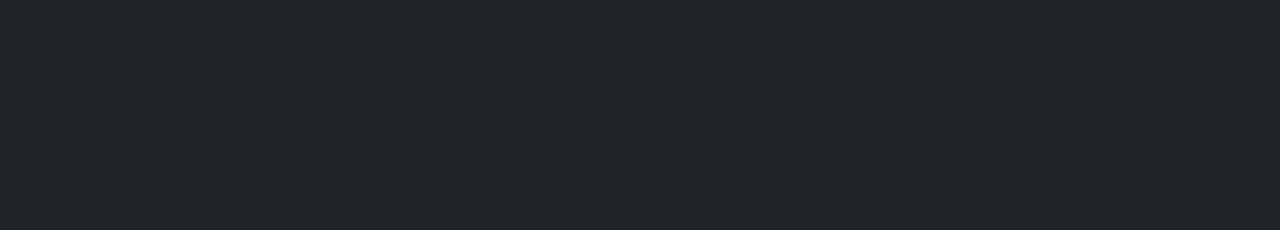
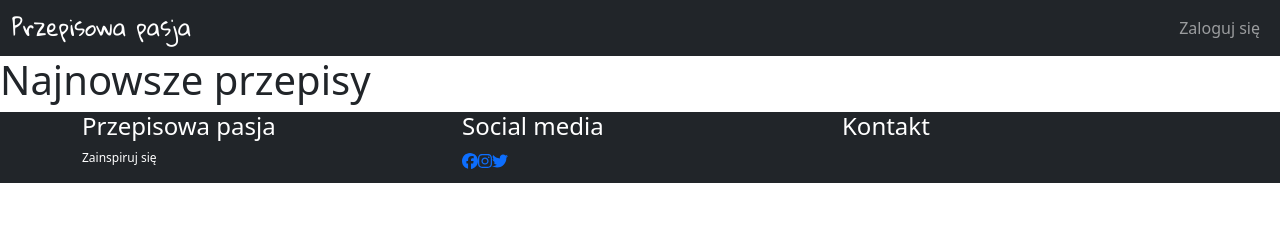
Before and after one commit to JakubCukrowski/Cookbook, a React (Create React App) app: page /newest-recipes in a window 1280 px wide. Shown: the top 230 px of the page. Built offline with nearby package versions, Linux system fonts and the light colour scheme; no server answers.

Commit message:
Couple css changes, couple UX improvements, added onClick to recipesgroup button

```diff
--- a/src/App.js
+++ b/src/App.js
@@ -10,6 +10,7 @@ import { SignUp } from "./components/SignUp";
 import { SignIn } from "./components/SignIn";
 import { Dashboard } from "./components/Dashboard";
 import { NotFound } from "./components/NotFound";
+import { NewestRecipesPage } from "./components/NewestRecipesPage";
 
 function App() {
 
@@ -26,6 +27,7 @@ function App() {
             </>}/>
             <Route path="/recipes/:recipeId" element={<SingleRecipe />} />
             <Route path="/dashboard" element={<Dashboard />} />
+            <Route path="/newest-recipes" element={<NewestRecipesPage />} />
           </Route>
           <Route path="/signup" element={<SignUp />} />
           <Route path="/signin" element={<SignIn />} />
--- a/src/components/Dashboard.jsx
+++ b/src/components/Dashboard.jsx
@@ -8,7 +8,7 @@ export const Dashboard = () => {
     return (
         <>
             {user !== null
-            ? <section style={{maxWidth: "100%", paddingTop: 80}}>
+            ? <section style={{maxWidth: "100%"}}>
                 <h1>{user.displayName}</h1>
             </section>
             :   <div style={{maxWidth: "100%", minHeight: "100vh", display: "flex", justifyContent: "center", alignItems: "center"}}>
--- a/src/components/Footer.jsx
+++ b/src/components/Footer.jsx
@@ -14,8 +14,7 @@ export const Footer = () => {
                     <Col>
                         <h4>Przepisowa pasja</h4>
                         <p style={{fontSize: 12}}>
-                            Jedzenie to sztuka, która tworzy
-                            niepowtarzalne chwile pełne smaku i doznań kulinarnych.
+                            Zainspiruj się
                         </p>
                     </Col>
                     <Col>
--- a/src/components/Hero.jsx
+++ b/src/components/Hero.jsx
@@ -50,14 +50,9 @@ export const Hero = () => {
 
     //close the results on focus out
     const handleFocusOut = () => {
-        const timeoutId = setTimeout(() => {
-            setIsFocused(false)
-            setQueryText("")
-            setQueryResults([])
-            setActiveIndex("")
-        }, 100);
-
-        return () => clearTimeout(timeoutId)
+        setIsFocused(false)
+        setQueryResults([])
+        setActiveIndex("")
     }
 
     //handle mouse over
--- a/src/components/Navbar.jsx
+++ b/src/components/Navbar.jsx
@@ -8,6 +8,8 @@ import { UserAuth } from '../context/AuthContext';
 export const CustomNavbar = () => {
   const {user, signout} = UserAuth()
   const navigate = useNavigate()
+
+  const pathname = window.location.pathname
 
   const handleSignOut = async () => {
     try {
@@ -22,7 +24,8 @@ export const CustomNavbar = () => {
   return (
     <>
       <Navbar
-        fixed="top"
+        fixed={pathname === '/' ? 'top' : ''}
+        sticky={pathname !== '/' ? 'top' : ''}
         variant="dark"
         bg="dark"
         expand="lg">
--- a/src/components/NewestRecipes.jsx
+++ b/src/components/NewestRecipes.jsx
@@ -1,14 +1,20 @@
 import React from "react";
 import { UserAuth } from "../context/AuthContext";
 import { RecipesGroup } from "./RecipesGroup";
+import { useNavigate } from "react-router-dom";
 
 export const NewestRecipes = () => {
     const {recipes} = UserAuth()
     const checkDate = (date) => new Date(date)
+    const navigate = useNavigate()
 
     const sorted = [...recipes].sort((a, b) => checkDate(b.createdAt) - checkDate(a.createdAt))
 
+    const handleClick = () => {
+        navigate('/newest-recipes')
+    }
+
     return (
-        <RecipesGroup title="Najnowsze przepisy" array={sorted} />
+        <RecipesGroup title="Najnowsze przepisy" array={sorted} onClick={handleClick}/>
     )
 }
--- /dev/null
+++ b/src/components/NewestRecipesPage.jsx
@@ -0,0 +1,10 @@
+import React from "react";
+
+export const NewestRecipesPage = () => {
+
+    return (
+        <section>
+            <h1>Najnowsze przepisy</h1>
+        </section>
+    )
+}
--- a/src/components/RecipesGroup.jsx
+++ b/src/components/RecipesGroup.jsx
@@ -10,7 +10,7 @@ import { StyledLink } from "../styles/StyledLink";
 import { LikeButton } from "./LikeButton";
 import { UserAuth } from "../context/AuthContext";
 
-export const RecipesGroup = ({title, array}) => {
+export const RecipesGroup = ({title, array, onClick}) => {
     const {user, isLoading, setLikedRecipes, checkIfExists} = UserAuth()
 
     //handle liked recipes in firebase (soon to be)
@@ -68,7 +68,7 @@ export const RecipesGroup = ({title, array}) => {
                 ))}
             </Row>
             <FlexContainer justify="center">
-                <Button variant="dark">Zobacz więcej</Button>
+                <Button onClick={onClick} variant="dark">Zobacz więcej</Button>
             </FlexContainer>
         </Container>
     )
--- a/src/components/SingleRecipe.jsx
+++ b/src/components/SingleRecipe.jsx
@@ -17,7 +17,7 @@ export const SingleRecipe = () => {
     }
 
     return (
-        <section style={{paddingTop: 80}}>
+        <section>
             {isLoading
             ? <SpinnerContainer>
                 <Spinner/>
--- a/src/styles/HeroStyles/SearchBarContainer.js
+++ b/src/styles/HeroStyles/SearchBarContainer.js
@@ -6,7 +6,7 @@ export const SearchBarContainer = styled.div`
     justify-content: center;
     align-items: center;
     width: 80%;
-    padding-bottom: 60px;
+    padding-bottom: 30px;
     position: relative;
 
     @media (min-width: 992px) {
```
